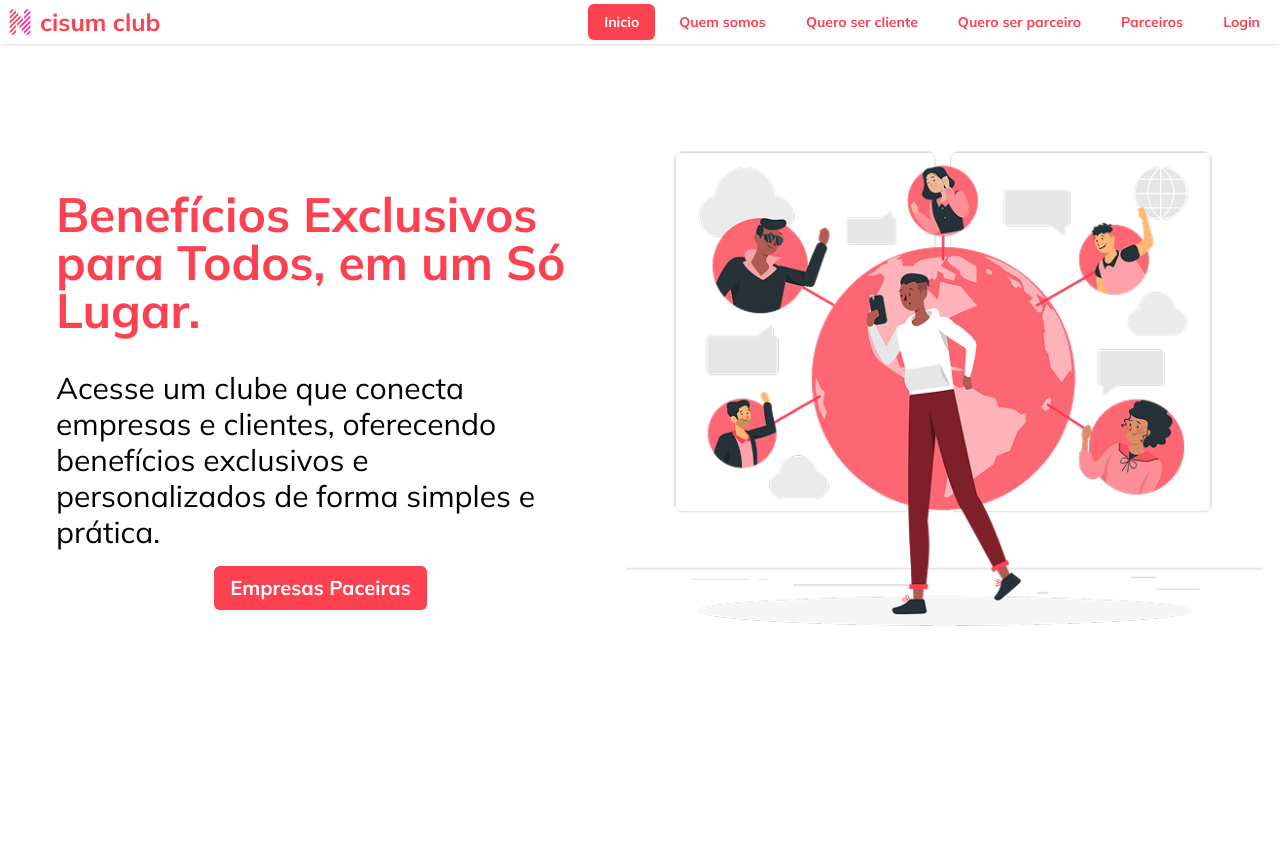
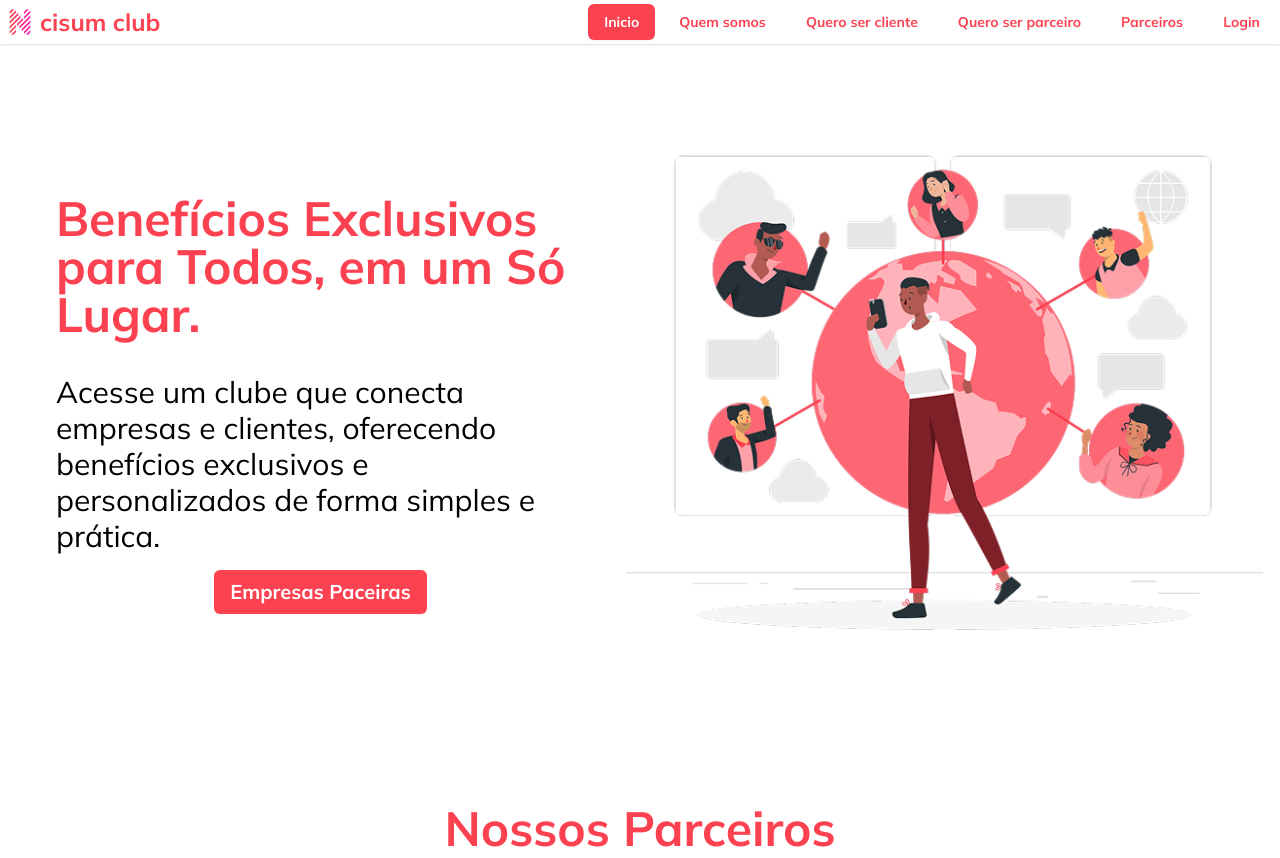
Before and after one commit to mateussf99/cisumclub, a React (Vite) app: page / in a window 1280 px wide. Before the commit the page ends 800 px from the top, so only its background shows below. Built offline with nearby package versions, Linux system fonts and the light colour scheme.

Commit message:
ajuste do home

```diff
--- a/src/pages/home/index.tsx
+++ b/src/pages/home/index.tsx
@@ -6,11 +6,11 @@ import Image1 from "../../assets/image1.png";
 const index = () => {
   return (
 
-    <div className='flex flex-col w-full h-screen bg-primary md:bg-white'>
-      <div className='fixed top-0 left-0 w-full z-10'>
+    <div className='flex flex-col w-full h-screen justify-center bg-primary md:bg-white'>
+      <div className='fixed top-0 left-0 w-full z-10 '>
         <Header />
       </div>
-      <div className='flex p-1 items-center h-screen justify-center md:p-4  md:justify-between md:w-full md:h-screen'>
+      <div className='flex md:mt-14 p-1 items-center h-screen justify-center md:p-4  md:justify-between md:w-full md:h-screen'>
         <div className='flex p-10 gap-4 bg-white rounded-[10px] h-1/2 w-[400px] flex-col  items-center justify-center md:w-1/2 md:h-screen '>
           <h1 className='text-3xl md:text-5xl text-primary font-bold '>Benefícios Exclusivos para Todos, em um Só Lugar.</h1>
           <p className='md:text-3xl mt-5'>Acesse um clube que conecta empresas e clientes, oferecendo benefícios exclusivos e personalizados de forma simples e prática.</p>
@@ -20,6 +20,10 @@ const index = () => {
           <img src={Image1} alt="imagem que mostra pesoas conectadas"/>
         </div>
       </div>
+      <div className='flex flex-col w-full h-screen items-center'>
+        <h1 className='text-primary font-bold text-5xl'>Nossos Parceiros</h1>
+        <div></div>
+      </div>
 
     </div>
   )
```
